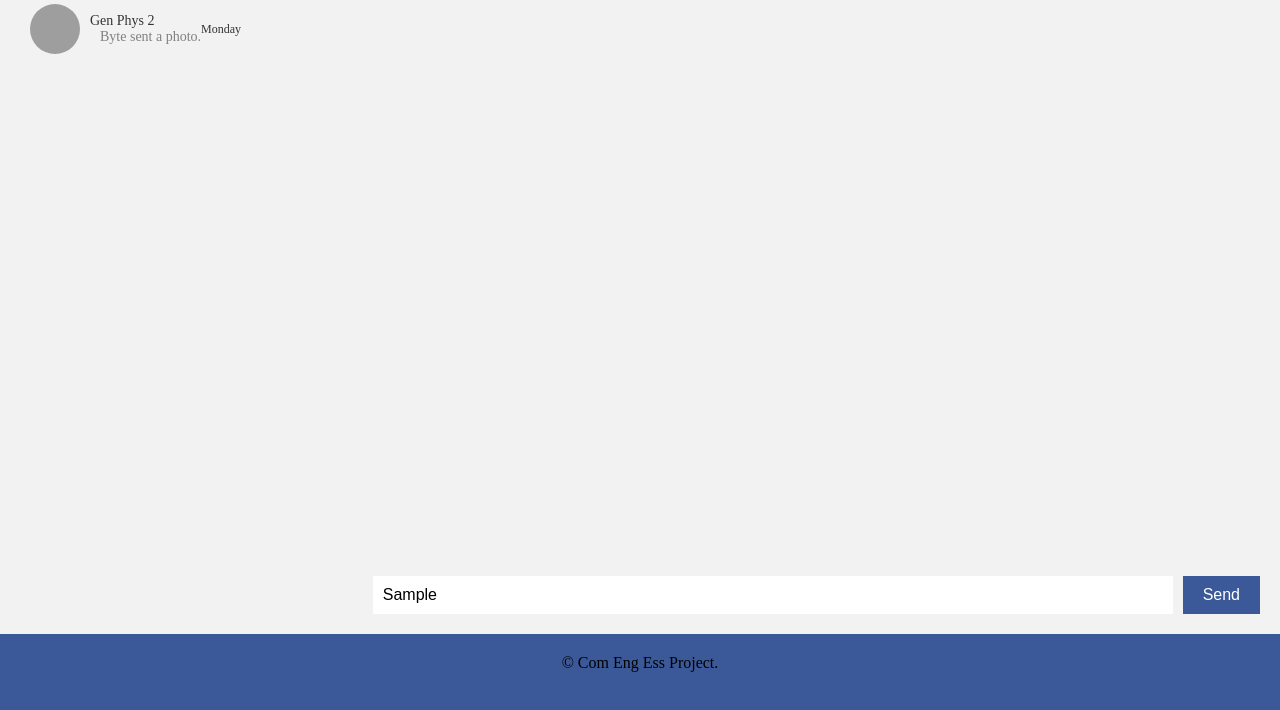
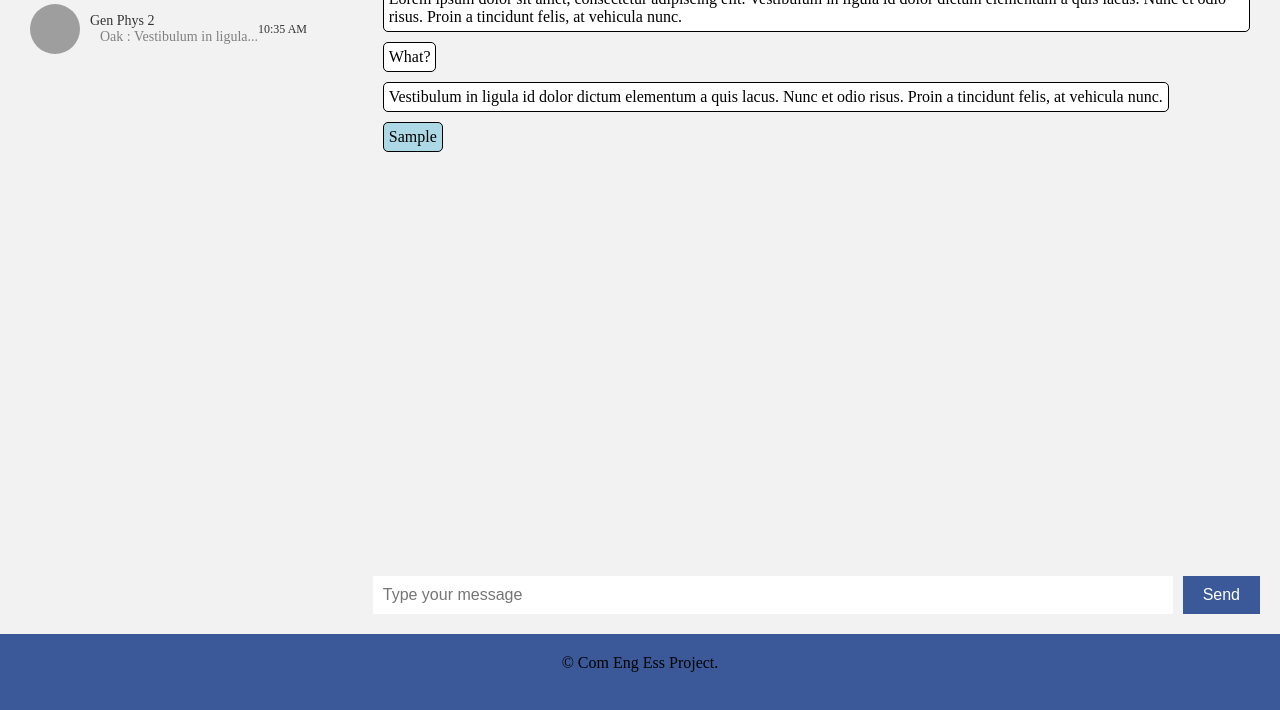
Before and after one commit to OnFireByte/CEE-27-Final-Project, a plain HTML site: page FrontEnd/app.html in a window 1280 px wide. Both pictures are taken after typing "Sample" into the empty fields and a click on the button "Send". Shown: the part 243-953 px from the top of the page. Drawn offline with Linux system fonts and the light colour scheme; grey boxes are pictures that could not be loaded.

Commit message:
add feature view chat in course

```diff
--- a/FrontEnd/app.html
+++ b/FrontEnd/app.html
@@ -17,14 +17,9 @@
                 </ul>
             </div>
             <div class="chat-window">
-                <div class="chat-header">
-                </div>
+                <div class="chat-header"> </div>
                 <div class="chat-body">
-                    <ul>
-                        <li class="received">
-                            <p>Message Received</p>
-                        </li>
-                    </ul>
+                    <ul class="chat-field"></ul>
                 </div>
                 <div class="chat-footer">
                     <input type="text" placeholder="Type your message">
--- a/FrontEnd/script.js
+++ b/FrontEnd/script.js
@@ -1,47 +1,63 @@
+// getProfileUser(userId)
 const user = {
+    userId: "4",
     fname: "Nasmeen",
     image: "https://scontent.fbkk22-8.fna.fbcdn.net/v/t39.30808-6/337699838_218151764202341_7243774399398942615_n.jpg?_nc_cat=108&ccb=1-7&_nc_sid=09cbfe&_nc_eui2=AeEOqiylVCSDVBVQefcyaE3XqgVg00B9XgeqBWDTQH1eBzdB3laYUtsH6tObcjmhcwgB8Wk0L3W9eQPCqJSNxUGD&_nc_ohc=4YRcdj1LvJ4AX-HQ5wz&_nc_zt=23&_nc_ht=scontent.fbkk22-8.fna&oh=00_AfDFmS3v2uABjVOR_aYmBP9Qw5x2Uu99ItPXv5VAUSHj-g&oe=644768F4"
-}
+};
 
-const chatList = [
+// getMessageList(userId, courseId) : Messages in each courses
+const messageList = [
     {
+        userId: "1",
+        fname: "Neo",
+        imageProfile: "https://via.placeholder.com/50",
+        message: "Lorem ipsum dolor sit amet, consectetur adipiscing elit. Vestibulum in ligula id dolor dictum elementum a quis lacus. Nunc et odio risus. Proin a tincidunt felis, at vehicula nunc.",
+        imageMessage: null,
+        time: "10:30 AM",
+        type: "text"
+    },
+    {
+        userId: "2",
+        fname: "Byte",
+        imageProfile: "https://via.placeholder.com/50",
+        message: "What?",
+        imageMessage: null,
+        time: "10:31 AM",
+        type: "text"
+    },
+    {
+        userId: "3",
+        fname: "Oak",
+        imageProfile: "https://via.placeholder.com/50",
+        message: "Vestibulum in ligula id dolor dictum elementum a quis lacus. Nunc et odio risus. Proin a tincidunt felis, at vehicula nunc.",
+        imageMessage: null,
+        time: "10:35 AM",
+        type: "text"
+    }
+];
+
+// getcourse(userId) : Course with the lasted chats for each course
+const courses = [
+    {
+        courseId: "1",
         name: "Prog Meth",
         image: "https://www.mycourseville.com/sites/all/modules/courseville/files/thumbs/icon_eclipse_green.png",
         state: true,
-        lastMessage: {
-            fname: "Neo",
-            imageProfile: "https://via.placeholder.com/50",
-            message: "Lorem ipsum dolor sit amet, consectetur adipiscing elit. Vestibulum in ligula id dolor dictum elementum a quis lacus. Nunc et odio risus. Proin a tincidunt felis, at vehicula nunc.",
-            imageMessage: null,
-            time: "10:30 AM"
-        },
-        time: "10:30 AM"
+        lastMessage: messageList[0]
     },
     {
+        courseId: "2",
         name: "Com Eng Ess",
         image: "https://mycourseville-default.s3.ap-southeast-1.amazonaws.com/useruploaded_course_files/2021_2/27352/course_icon/icon_cee_2022-1-16418931038922.png",
         state: false,
-        lastMessage: {
-                fname: "Oak",
-                imageProfile: "https://via.placeholder.com/50",
-                message: "Vestibulum in ligula id dolor dictum elementum a quis lacus. Nunc et odio risus. Proin a tincidunt felis, at vehicula nunc.",
-                imageMessage: null,
-                time: "10:30 AM"
-        },
-        time: "Yesterday"
+        lastMessage: messageList[1]
     },
     {
+        courseId: "3",
         name: "Gen Phys 2",
         image: "https://mycourseville-default.s3.ap-southeast-1.amazonaws.com/useruploaded_course_files/2022_1/31104/course_icon/2304104-172879-16711638496707.svg",
         state: false,
-        lastMessage:{
-                fname: "Byte",
-                imageProfile: "https://via.placeholder.com/50",
-                message: "asd",
-                imageMessage: "123",
-                time: "10:30 AM"
-        },
-        time: "Monday"
+        lastMessage: messageList[2]
     },
 ];
 
@@ -59,13 +75,13 @@ function renderprofile(user) {
 
     li.style.display = "flex";
     li.style.alignItems = "center";
-}
+};
 
 function renderChatList(list) {
     const chatList = document.querySelector(".chat-list ul");
     chatList.innerHTML = "";
-    list.forEach(chatUser => {
-        const { name, image, state, lastMessage, time } = chatUser;
+    list.forEach(course => {
+        const { name, image, state, lastMessage } = course;
         const li = document.createElement("li");
         li.classList.add("clearfix");
         if (state) {
@@ -78,7 +94,7 @@ function renderChatList(list) {
                     <div class="name">${name}</div>
                     <div class="last-message"><p>${lastMessage.fname} : ${lastMessage.message.substring(0, 20)}${lastMessage.message.length > 20 ? "..." : ""}</p></div>
                 </div>
-                <span class="time">${time}</span>
+                <span class="time">${lastMessage.time}</span>
             `;
         }
         else{
@@ -99,5 +115,47 @@ function renderChatList(list) {
     });
 }
 
+const chatField= document.querySelector(".chat-field");
+function renderMessage(message) {
+    const li = document.createElement("li");
+    li.classList.add("message", message.userId == user.userId ? "self" : "other");
+    const content = message.type === "image" ? "image" : message.message;
+    li.innerHTML = `
+        <div class="square ${message.userId == user.userId ? "self" : "other"}">${content}</div>
+    `;
+    console.log(message.userId, user.userId);
+    if (message.type === "image") {
+        const img = document.createElement("img");
+        img.src = message.content;
+        li.appendChild(img);
+    }
+    chatField.appendChild(li);
+}
+
+const form = document.querySelector(".chat-footer");
+const input = form.querySelector("input");
+const button = form.querySelector("button");
+button.addEventListener("click", (event) => {
+    event.preventDefault();
+    const content = input.value;
+    if (content.trim() !== "") {
+        // postMessage(userId ,courseId ,message)
+        const message = {
+            userId: user.userId,
+            fname: user.fname,
+            imageProfile: user.image,
+            message: content,
+            imageMessage: null,
+            time: "",
+            type: "text"
+        }
+        renderMessage(message);
+        input.value = "";
+    }
+});
+
 renderprofile(user);
-renderChatList(chatList);
+renderChatList(courses);
+for(message of messageList){
+    renderMessage(message);
+}
--- a/FrontEnd/style.css
+++ b/FrontEnd/style.css
@@ -141,3 +141,34 @@ header {
     text-align: center;
     background-color: #3b5998;
 }
+
+
+/* ///////////*/
+
+
+  .chat-field {
+	list-style-type: none;
+	margin: 0;
+	padding: 10px;
+  }
+
+  .message img {
+	max-width: 100%;
+	height: auto;
+	border-radius: 5px;
+  }
+
+  .square {
+	display: inline-block;
+	border: 1px solid black;
+	padding: 5px;
+	border-radius: 5px;
+  }
+
+  .square.self {
+	background-color: lightblue;
+  }
+
+  .square.other {
+	background-color: White;
+  }
```
